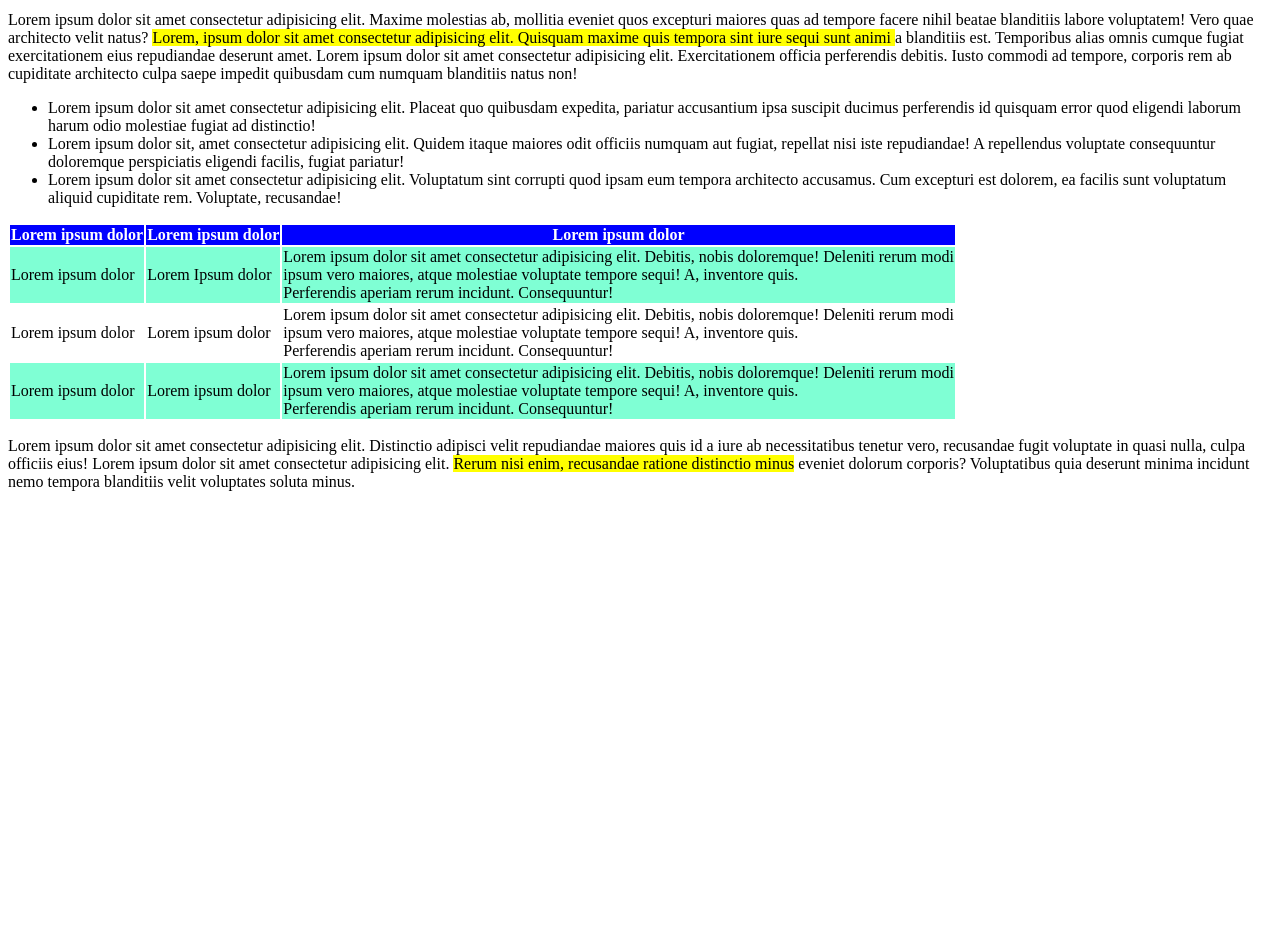
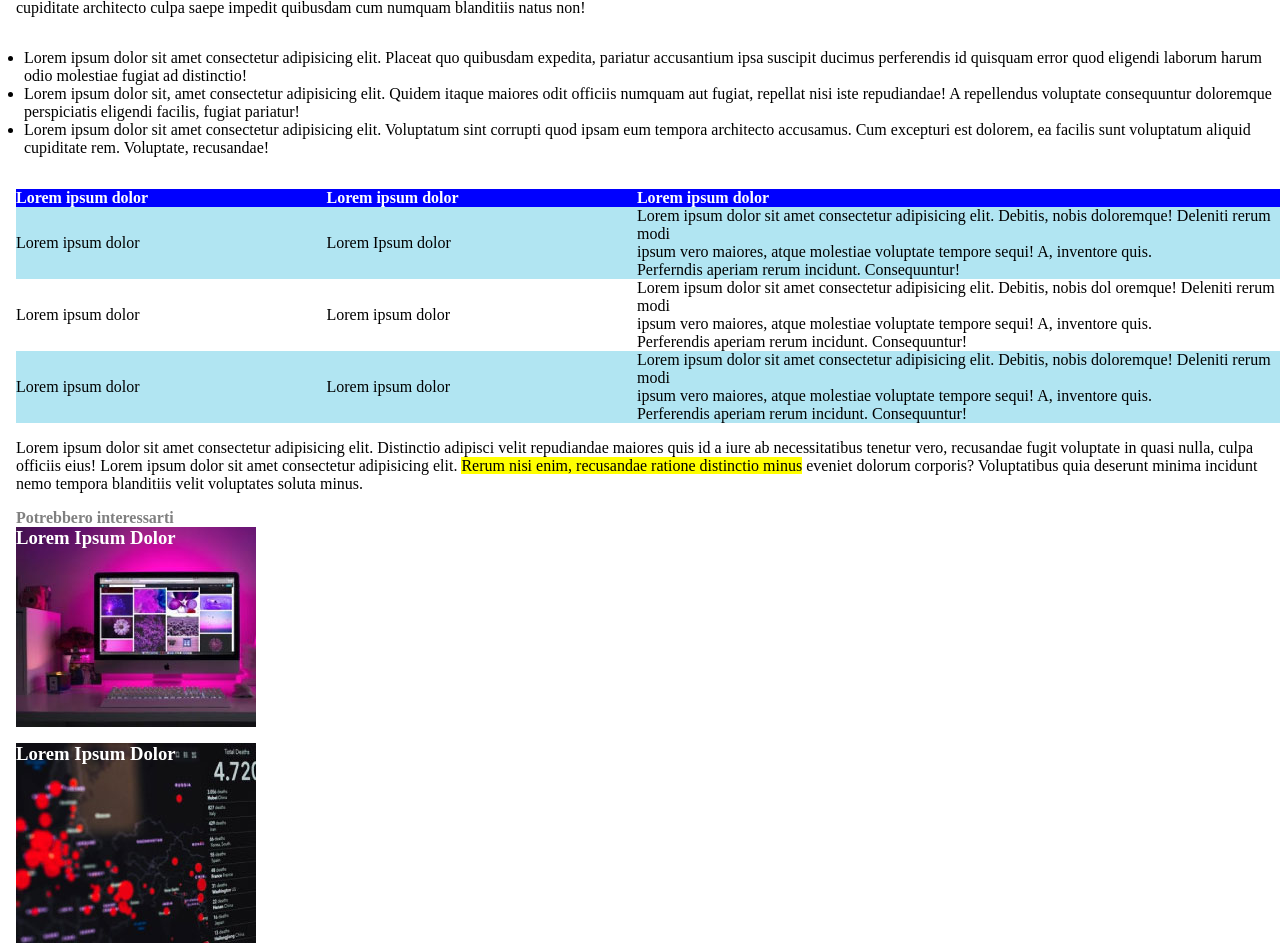
Before and after one commit to matteoNapoli42/html-css-booleaner, a plain HTML site: page index.html in a window 1280 px wide. Shown: the part 612-1555 px from the top of the page. Before the commit the page ends 1119 px from the top, so only its background shows below. Drawn offline with Linux system fonts and the light colour scheme.

Commit message:
fix header and table,complete footer

```diff
--- a/css/style.css
+++ b/css/style.css
@@ -1,25 +1,73 @@
-/** {
+*{
     margin: 0;
     padding: 0;
     box-sizing: border-box;
-}*/
+}
 
 header{
     background-image: url(../img/pattern.png);
-    padding-bottom: 3%;
+    background-size: 280px;
+    background-color: #66a5ec;
+
+}
+#logo{
+    padding-top: 2rem;
 }
 
+body{
+    margin-left: 1rem;
+}
+
+#stileLista{
+    margin: 2rem 0.5rem 2rem;
+}
+
+table{
+    text-align: left;
+    width: 100%;
+    border-spacing: 0;
+}
 .coloreNomiColonne{
     color:  white;
 }
+
 #headTabella{
     background-color: blue;
 }
 
 .coloreSfondoRigaTabella{
-    background-color: aquamarine;
+    background-color: #b1e5f2;
+}
+
+.larghezzaRighe{
+    width: 2.5rem;
 }
 
 .evidenziazione{
     background-color: yellow;
 }
+
+#paragraphStyle{
+    margin-top: 1rem;
+    margin-bottom: 1rem;
+}
+
+.footerStyle{
+    color: white;
+    height: 200px;
+    width: 240px;
+    margin-bottom: 1rem;
+}
+
+h4{
+    text-align:start;
+}
+
+#ads_1{
+    background-image: url(../img/monitor.jpg);
+
+}
+
+#ads_2{
+    background-image: url(../img/graph.jpg);
+}
--- a/index.html
+++ b/index.html
@@ -7,8 +7,8 @@
     <title>Tim Berners-Lee ha pubblicato il suo manifesto</title>
 </head>
 <body>
-   <header>
-        <img src="img/logo.svg"  width=200  alt="Logo di the booleaners">
+   <header id="logo">
+        <img src="img/logo.svg"  width=150  alt="Logo di the booleaners">
     </header>
     <main>
         <section>
@@ -26,7 +26,7 @@
         <section>
             Lorem ipsum dolor sit amet consectetur adipisicing elit. Maxime molestias ab, mollitia eveniet quos excepturi maiores quas ad tempore facere nihil beatae blanditiis labore voluptatem! Vero quae architecto velit natus? <span class="evidenziazione">Lorem, ipsum dolor sit amet consectetur adipisicing elit. Quisquam maxime quis tempora sint iure sequi sunt animi </span> a blanditiis est. Temporibus alias omnis cumque fugiat exercitationem eius repudiandae deserunt amet. Lorem ipsum dolor sit amet consectetur adipisicing elit. Exercitationem officia perferendis debitis. Iusto commodi ad tempore, corporis rem ab cupiditate architecto culpa saepe impedit quibusdam cum numquam blanditiis natus non!
             <br>
-            <ul>
+            <ul id="stileLista">
                 <li>Lorem ipsum dolor sit amet consectetur adipisicing elit. Placeat quo quibusdam expedita, pariatur accusantium ipsa suscipit ducimus perferendis id quisquam error quod eligendi laborum harum odio molestiae fugiat ad distinctio!</li>
                 <li>Lorem ipsum dolor sit, amet consectetur adipisicing elit. Quidem itaque maiores odit officiis numquam aut fugiat, repellat nisi iste repudiandae! A repellendus voluptate consequuntur doloremque perspiciatis eligendi facilis, fugiat pariatur!</li>
                 <li>Lorem ipsum dolor sit amet consectetur adipisicing elit. Voluptatum sint corrupti quod ipsam eum tempora architecto accusamus. Cum excepturi est dolorem, ea facilis sunt voluptatum aliquid cupiditate rem. Voluptate, recusandae!</li>
@@ -44,19 +44,19 @@
                 </thead>
                 <tbody>
                     <tr class="coloreSfondoRigaTabella">
-                        <td>Lorem ipsum dolor</td>
-                        <td>Lorem Ipsum dolor</td>
-                        <td>
+                        <td class="larghezzaRighe">Lorem ipsum dolor</td>
+                        <td class="larghezzaRighe">Lorem Ipsum dolor</td>
+                        <td class="larghezzaRighe">
                             Lorem ipsum dolor sit amet consectetur adipisicing elit. Debitis, nobis doloremque! Deleniti rerum modi <br>
                             ipsum vero maiores, atque molestiae voluptate tempore sequi! A, inventore quis. <br>
-                            Perferendis aperiam rerum incidunt. Consequuntur!
+                            Perferndis aperiam rerum incidunt. Consequuntur!
                         </td>
                     </tr>
                     <tr>
-                        <td>Lorem ipsum dolor</td>
-                        <td>Lorem ipsum dolor</td>
-                        <td>
-                            Lorem ipsum dolor sit amet consectetur adipisicing elit. Debitis, nobis doloremque! Deleniti rerum modi <br>
+                        <td class="larghezzaRighe">Lorem ipsum dolor</td>
+                        <td class="larghezzaRighe">Lorem ipsum dolor</td>
+                        <td class="larghezzaRighe">
+                            Lorem ipsum dolor sit amet consectetur adipisicing elit. Debitis, nobis dol oremque! Deleniti rerum modi <br>
                             ipsum vero maiores, atque molestiae voluptate tempore sequi! A, inventore quis. <br>
                             Perferendis aperiam rerum incidunt. Consequuntur!
                         </td>
@@ -64,9 +64,9 @@
                 </tbody>
                 <tfoot>
                     <tr class="coloreSfondoRigaTabella">
-                        <td>Lorem ipsum dolor</td>
-                        <td>Lorem ipsum dolor</td>
-                        <td>Lorem ipsum dolor sit amet consectetur adipisicing elit. Debitis, nobis doloremque! Deleniti rerum modi <br>
+                        <td class="larghezzaRighe">Lorem ipsum dolor</td>
+                        <td class="larghezzaRighe">Lorem ipsum dolor</td>
+                        <td class="larghezzaRighe">Lorem ipsum dolor sit amet consectetur adipisicing elit. Debitis, nobis doloremque! Deleniti rerum modi <br>
                             ipsum vero maiores, atque molestiae voluptate tempore sequi! A, inventore quis. <br>
                             Perferendis aperiam rerum incidunt. Consequuntur!
                         </td>
@@ -75,7 +75,20 @@
             </table>
         </section>
 
-        <p>Lorem ipsum dolor sit amet consectetur adipisicing elit. Distinctio adipisci velit repudiandae maiores quis id a iure ab necessitatibus tenetur vero, recusandae fugit voluptate in quasi nulla, culpa officiis eius! Lorem ipsum dolor sit amet consectetur adipisicing elit. <span class="evidenziazione"> Rerum nisi enim, recusandae ratione distinctio minus</span> eveniet dolorum corporis? Voluptatibus quia deserunt minima incidunt nemo tempora blanditiis velit voluptates soluta minus.</p>
+        <p id="paragraphStyle">Lorem ipsum dolor sit amet consectetur adipisicing elit. Distinctio adipisci velit repudiandae maiores quis id a iure ab necessitatibus tenetur vero, recusandae fugit voluptate in quasi nulla, culpa officiis eius! Lorem ipsum dolor sit amet consectetur adipisicing elit. <span class="evidenziazione"> Rerum nisi enim, recusandae ratione distinctio minus</span> eveniet dolorum corporis? Voluptatibus quia deserunt minima incidunt nemo tempora blanditiis velit voluptates soluta minus.</p>
+
+        <footer class="footerStyle">
+            <section>
+                <h4 style="color: grey;">Potrebbero interessarti</h4>
+                <div id="ads_1" class="footerStyle">
+                    <h3>Lorem Ipsum Dolor</h3>
+                </div>
+
+                <div id="ads_2" class="footerStyle">
+                    <h3>Lorem Ipsum Dolor</h3>
+                </div>
+            </section>
+        </footer>
 
 
     </main>
```
